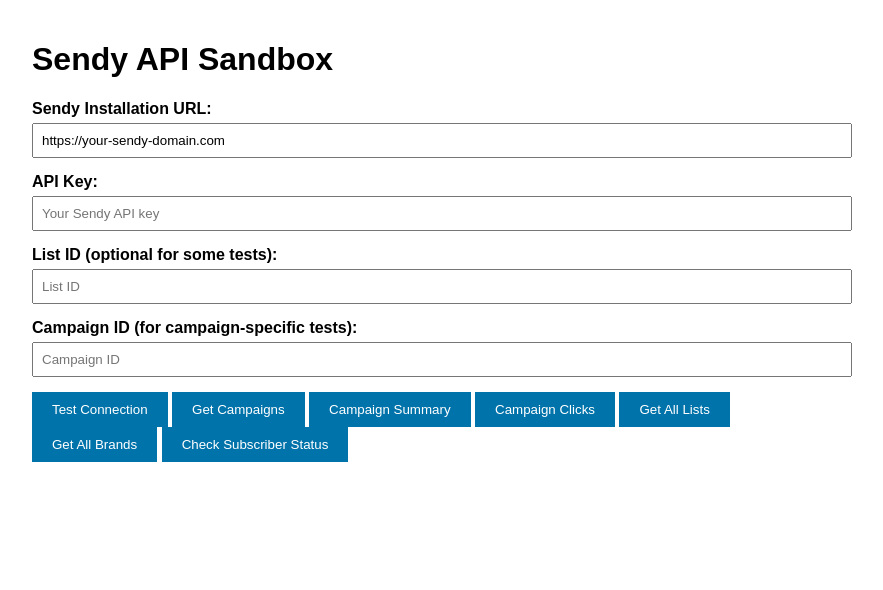
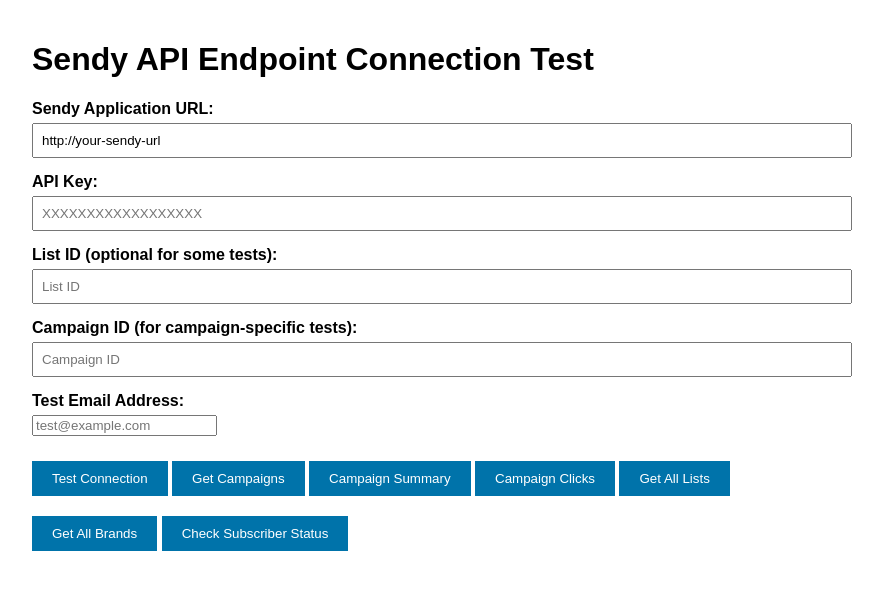
Before and after one commit to djhanus/sendy-api-utility, a PHP site: page / in a window 1280 px wide. Shown: the top 590 px of the page, without its empty margins (208-1091 px from the left). Run offline with PHP 8.4, Linux system fonts and the light colour scheme.

Commit message:
testing with api

```diff
--- a/index.php
+++ b/index.php
@@ -2,29 +2,20 @@
 <html>
 <head>
     <title>Sendy API Sandbox</title>
-    <style>
-        body { font-family: Arial, sans-serif; max-width: 800px; margin: 0 auto; padding: 20px; }
-        .form-group { margin: 15px 0; }
-        label { display: block; margin-bottom: 5px; font-weight: bold; }
-        input[type="text"], input[type="url"] { width: 100%; padding: 8px; }
-        button { background: #0073aa; color: white; padding: 10px 20px; border: none; cursor: pointer; }
-        .result { background: #f1f1f1; padding: 15px; margin: 15px 0; border-left: 4px solid #0073aa; }
-        .error { border-left-color: #dc3232; }
-        pre { background: #fff; padding: 10px; overflow-x: auto; }
-    </style>
+    <link rel="stylesheet" href="style.css">
 </head>
 <body>
-    <h1>Sendy API Sandbox</h1>
+    <h1>Sendy API Endpoint Connection Test</h1>
 
     <form method="POST">
         <div class="form-group">
-            <label>Sendy Installation URL:</label>
-            <input type="url" name="api_url" value="<?= $_POST['api_url'] ?? 'https://your-sendy-domain.com' ?>" placeholder="https://your-sendy-domain.com">
+            <label>Sendy Application URL:</label>
+            <input type="url" name="api_url" value="<?= $_POST['api_url'] ?? 'http://your-sendy-url' ?>" placeholder="http://your-sendy-url">
         </div>
 
         <div class="form-group">
             <label>API Key:</label>
-            <input type="text" name="api_key" value="<?= $_POST['api_key'] ?? '' ?>" placeholder="Your Sendy API key">
+            <input type="text" name="api_key" value="<?= $_POST['api_key'] ?? '' ?>" placeholder="XXXXXXXXXXXXXXXXXX">
         </div>
 
         <div class="form-group">
@@ -35,6 +26,10 @@
         <div class="form-group">
             <label>Campaign ID (for campaign-specific tests):</label>
             <input type="text" name="campaign_id" value="<?= $_POST['campaign_id'] ?? '' ?>" placeholder="Campaign ID">
+        </div>
+        <div class="form-group">
+            <label>Test Email Address:</label>
+            <input type="email" name="test_email" value="<?= $_POST['test_email'] ?? '' ?>" placeholder="test@example.com">
         </div>
 
         <button type="submit" name="action" value="test_connection">Test Connection</button>
@@ -60,22 +55,27 @@
 
         switch($action) {
             case 'test_connection':
-                if($list_id) {
-                    $result = sendy_request($api_url . '/api/subscribers/active-subscriber-count.php', [
-                        'api_key' => $api_key,
-                        'list_id' => $list_id
-                    ]);
-                } else {
-                    echo "<p>Testing basic API connection...</p>";
-                    $result = sendy_request($api_url . '/api/campaigns/get-campaigns.php', [
-                        'api_key' => $api_key
-                    ]);
-                }
+                $result = sendy_request($api_url . '/api/subscribers/active-subscriber-count.php', [
+                    'api_key' => $api_key,
+                    'list_id' => $list_id ?: 'test' // provide a dummy list_id
+                ]);
                 break;
 
             case 'get_campaigns':
                 $result = sendy_request($api_url . '/api/campaigns/get-campaigns.php', [
                     'api_key' => $api_key
+                ]);
+                break;
+
+            case 'subscriber_status':
+                if(!$list_id || !$_POST['test_email']) {
+                    echo "<p class='error'>Both List ID and email required</p>";
+                    break;
+                }
+                $result = sendy_request($api_url . '/api/subscribers/subscription-status.php', [
+                    'api_key' => $api_key,
+                    'email' => $_POST['test_email'],
+                    'list_id' => $list_id
                 ]);
                 break;
 
@@ -139,6 +139,7 @@
     }
 
     function sendy_request($url, $data) {
+        echo "<p><strong>Trying URL:</strong> " . $url . "</p>"; // DEBUG LINE
         $ch = curl_init();
         curl_setopt($ch, CURLOPT_URL, $url);
         curl_setopt($ch, CURLOPT_POST, true);
--- /dev/null
+++ b/style.css
@@ -0,0 +1,8 @@
+body { font-family: Arial, sans-serif; max-width: 800px; margin: 0 auto; padding: 20px; }
+.form-group { margin: 15px 0; }
+label { display: block; margin-bottom: 5px; font-weight: bold; }
+input[type="text"], input[type="url"] { width: 100%; padding: 8px; }
+button { background: #0073aa; color: white; padding: 10px 20px; margin: 10px auto; border: none; cursor: pointer; }
+.result { background: #f1f1f1; padding: 15px; margin: 15px 0; border-left: 4px solid #0073aa; }
+.error { border-left-color: #dc3232; }
+pre { background: #fff; padding: 10px; overflow-x: auto; }
```
Also changed, not shown: README.md.
